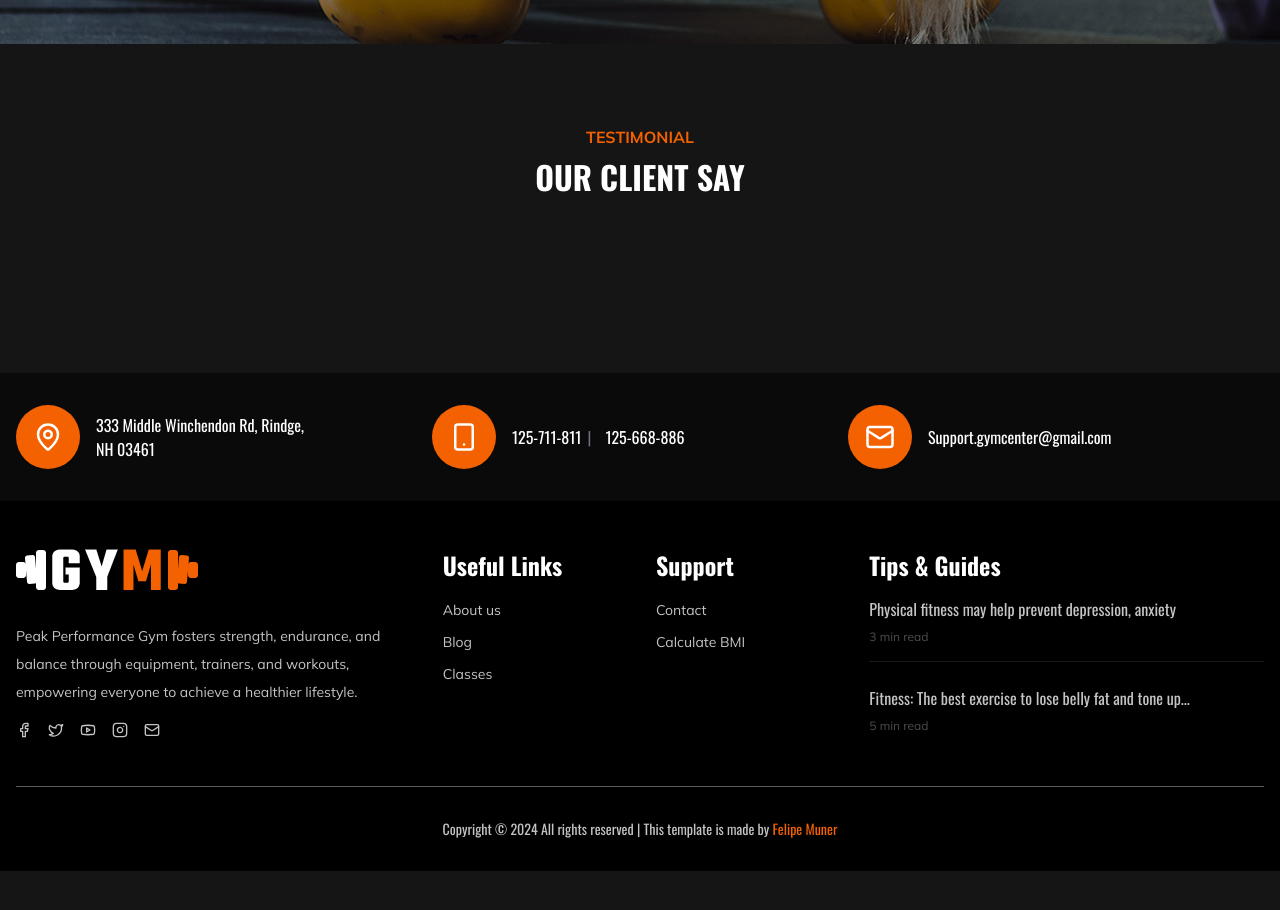
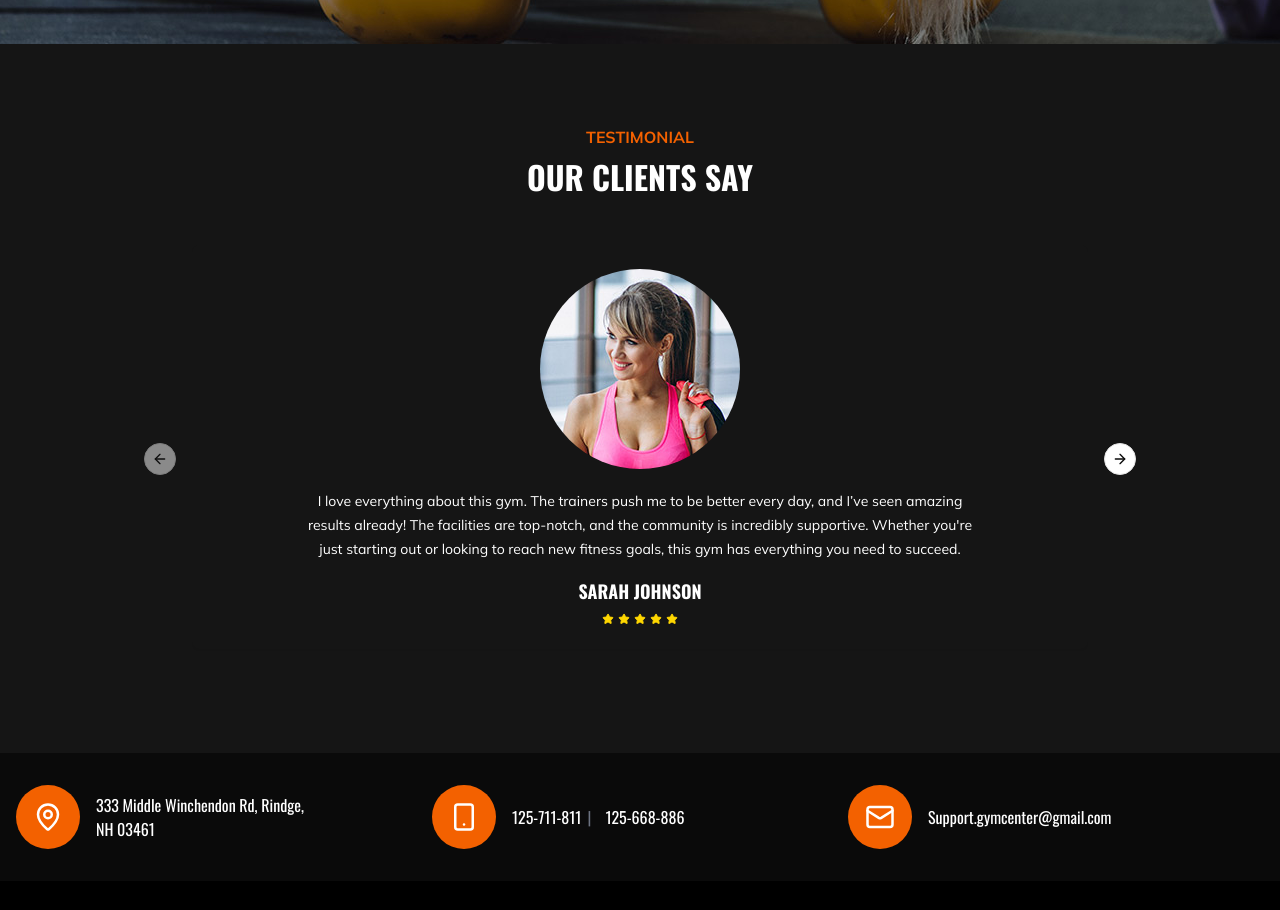
Before and after one commit to felipe-muner/podium-gym, a Next.js app: page /about-us in a window 1280 px wide. Shown: the part 1740-2650 px from the top of the page. Before the commit the page ends 2611 px from the top, so only its background shows below. Built offline with nearby package versions, Linux system fonts and the light colour scheme.

Commit message:
feat: more Testimonial updates

```diff
--- a/components/Testimonial/Testimonial.tsx
+++ b/components/Testimonial/Testimonial.tsx
@@ -11,6 +11,7 @@ import {
   CarouselPrevious,
 } from "@/components/ui/carousel"
 import Image from "next/image";
+import { Star } from "lucide-react";
 
 interface Testimonial {
   src: string;
@@ -19,44 +20,65 @@ interface Testimonial {
   name: string;
   stars: number;
 }
-// Your real testimonials array
+
 const testimonials: Array<Testimonial> = [
   {
     src: "/img/testimonial/testimonial-1.jpg",
-    alt: "Testimonial 1",
-    text: "I love everything about this gym. The trainers push me to be better every day, and I’ve seen amazing results already!",
+    alt: "Sarah Johnson",
+    text: "I love everything about this gym. The trainers push me to be better every day, and I’ve seen amazing results already! The facilities are top-notch, and the community is incredibly supportive. Whether you're just starting out or looking to reach new fitness goals, this gym has everything you need to succeed.",
     name: "Sarah Johnson",
-    stars: 5
+    stars: 5,
   },
   {
     src: "/img/testimonial/testimonial-2.jpg",
-    alt: "Testimonial 2",
-    text: "Clean, friendly, and motivating environment. Whether you’re new or advanced, you’ll find the support you need here.",
+    alt: "Michael Roberts",
+    text: "Clean, friendly, and motivating environment. Whether you’re new or advanced, you’ll find the support you need here. The variety of classes offered keeps my workouts interesting, and the staff always go above and beyond to ensure I have everything I need. Highly recommend to anyone looking to improve their fitness journey.",
     name: "Michael Roberts",
-    stars: 5
+    stars: 5,
   },
 ];
 
 const Testimonial: React.FC = () => {
   return (
     <section className="bg-brand-background-2 py-20 w-full">
-      {/* Container to control overall width if desired */}
-      <div className="container mx-auto">
-        <TitleSection subtitle="Testimonial" title="Our client say" />
-
-        {/* Wrapper to center the carousel */}
-        <div className="flex justify-center w-full">
-          <Carousel className="w-full">
-            <CarouselContent>
+      <div className="container mx-auto px-4">
+        <TitleSection subtitle="Testimonial" title="Our Clients Say" />
+        <div className="flex justify-center w-full mt-10">
+          <Carousel className="w-full max-w-4xl">
+            <CarouselContent className="flex gap-4">
               {testimonials.map((testimonial, index) => (
                 <CarouselItem key={index} className="w-full">
                   <Card className="bg-transparent border-none">
                     <CardContent className="flex flex-col items-center justify-center p-6">
-                      {/* Here’s the image instead of the number */}
-                      <div></div>
-                      <div></div>
-                      <div></div>
-                      <div></div>
+                      {/* Image */}
+                      <div className="relative mb-5">
+                        <Image
+                          src={testimonial.src}
+                          alt={testimonial.alt}
+                          width={200}
+                          height={200}
+                          className="object-cover rounded-full"
+                        />
+                      </div>
+
+                      {/* Testimonial Text */}
+                      <div className="font-mulish text-center mb-4 w-4/5">
+                        <p className="text-sm text-white leading-6">
+                          {testimonial.text}
+                        </p>
+                      </div>
+
+                      {/* Customer Name */}
+                      <div className="text-lg font-semibold text-white mb-2">
+                        <p className="uppercase">{testimonial.name}</p>
+                      </div>
+
+                      {/* Star Ratings */}
+                      <div className="flex space-x-1">
+                        {Array.from({ length: testimonial.stars }).map((_, i) => (
+                          <Star key={i} className="text-[#FFD700]" fill="currentColor" size={12} />
+                        ))}
+                      </div>
                     </CardContent>
                   </Card>
                 </CarouselItem>
```
